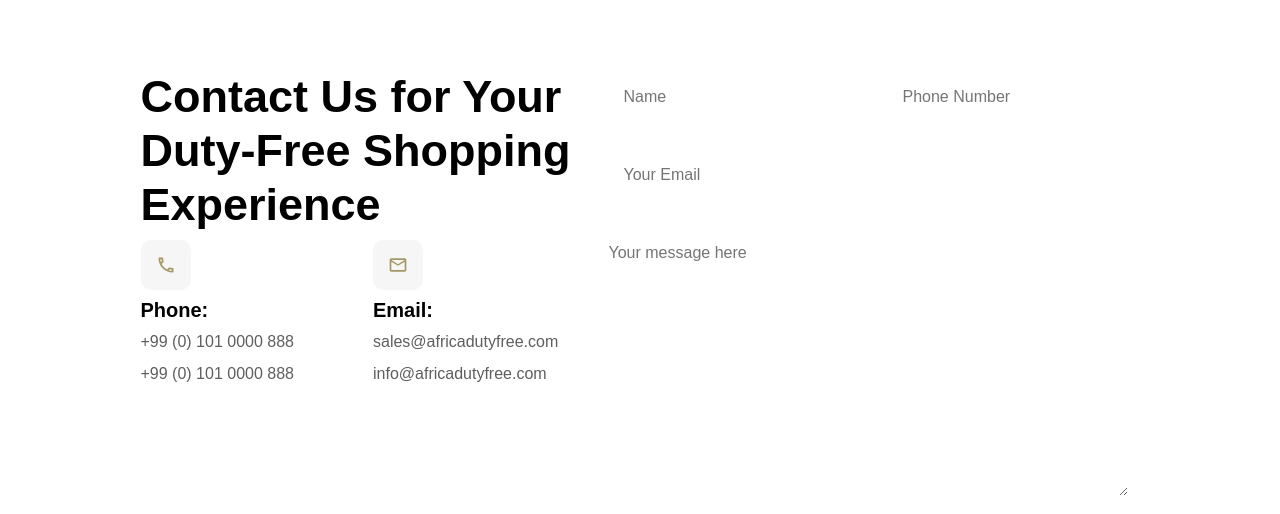
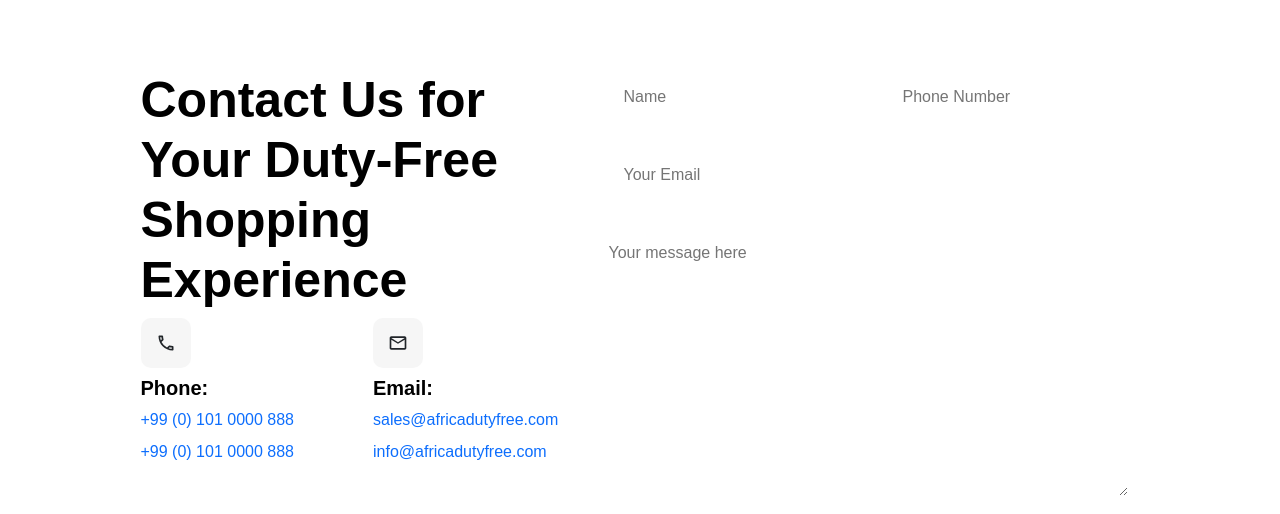
Before and after one commit to ShimiyonS/Africa-Duty-Free-frontend, a React (Vite) app in the folder duty free/: page /contact-us in a window 1280 px wide. Shown: the part 193-707 px from the top of the page. Built offline with nearby package versions, Linux system fonts and the light colour scheme; no server answers; a web font is replaced by a local one.

Commit message:
color updated

```diff
--- a/duty free/src/App.css
+++ b/duty free/src/App.css
@@ -206,7 +206,7 @@ span {
 }
 
 .contact-us-header {
-    font-size: 45px;
+    font-size: 50px;
     font-weight: bold;
 }
 
@@ -226,11 +226,6 @@ span {
 
 .contact-us-icon {
     font-size: 20px;
-    color: var(--text-color-gold);
-}
-
-.contact-info-details a {
-    color: var(--text-color-muted);
 }
 
 .scroll-top {
```
